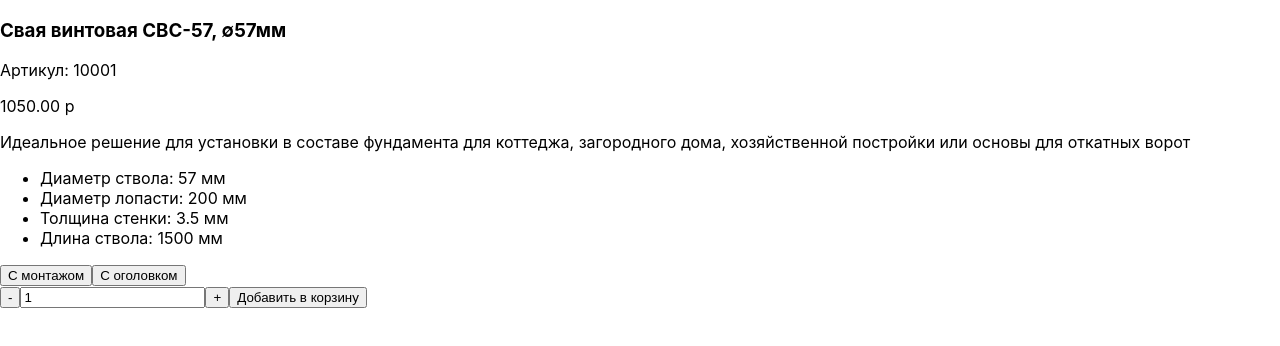
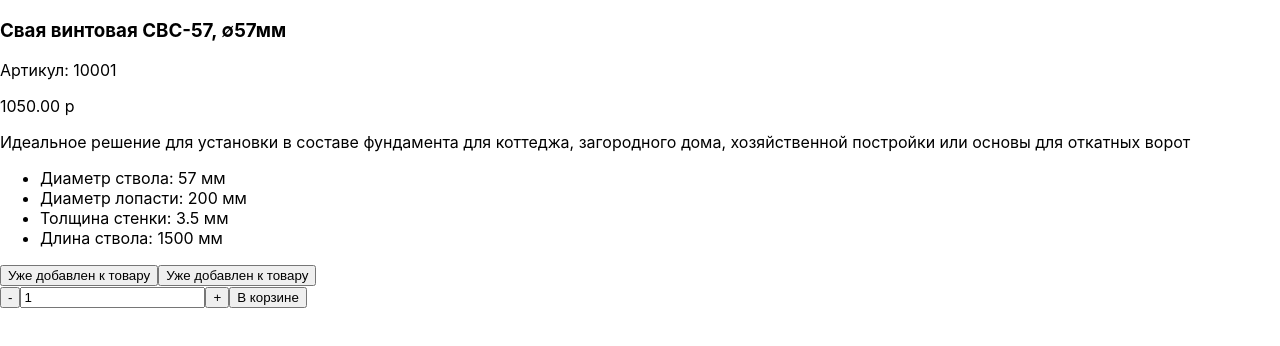
Before and after one commit to VKozhura/shopping-cart, a React (Create React App) app: page / in a window 1280 px wide. Shown: the top 346 px of the page. Built offline with nearby package versions, Linux system fonts and the light colour scheme.

Commit message:
реализовала добавление/удаление addons

```diff
--- a/src/components/Card.jsx
+++ b/src/components/Card.jsx
@@ -1,9 +1,11 @@
 import React from "react";
 import ButtonCart from "./Button";
+import { addonsArr } from "../store";
 
 const Card = ({ item }) => {
 	const [qty, setQty] = React.useState(1);
 	const [totalPrice, setTotalPrice] = React.useState(item.price);
+	const [activeAddons, setActiveAddon] = React.useState(() => addonsArr(item.id));
 
 	const addQty = () => {
 		const newQty = qty + 1;
@@ -27,7 +29,19 @@ const Card = ({ item }) => {
 		setTotalPrice(newTotal);
 	};
 
-	const addonsElements = item.addons.map((addon) => <button key={addon.id}>{addon.title}</button>);
+	const onSelectAddon = (addonId) => {
+		if (activeAddons.includes(addonId)) {
+			setActiveAddon((prevActiveAddon) => prevActiveAddon.filter((addon) => addon !== addonId));
+		} else {
+			setActiveAddon([...activeAddons, addonId]);
+		}
+	};
+
+	const addonsElements = item.addons.map((addon) => (
+		<button onClick={() => onSelectAddon(addon.id)} key={addon.id}>
+			{activeAddons.includes(addon.id) ? "Уже добавлен к товару" : addon.title}
+		</button>
+	));
 
 	const featuresElements = item.attributes.map((attribute) => (
 		<li key={attribute.id}>
--- a/src/store.js
+++ b/src/store.js
@@ -218,7 +218,7 @@ export const data = {
 
 export const responseCartList = [
 	{
-		productId: 2,
+		productId: 1,
 		addons: [3, 2],
 		qty: 1,
 	},
@@ -233,3 +233,8 @@ export const isInCart = (itemId) => {
 	const getProduct = responseCartList.find((product) => product.productId === itemId);
 	return getProduct !== undefined ? true : false;
 };
+
+export const addonsArr = (itemId) => {
+	const product = responseCartList.find((product) => product.productId === itemId);
+	return product.addons;
+};
```
